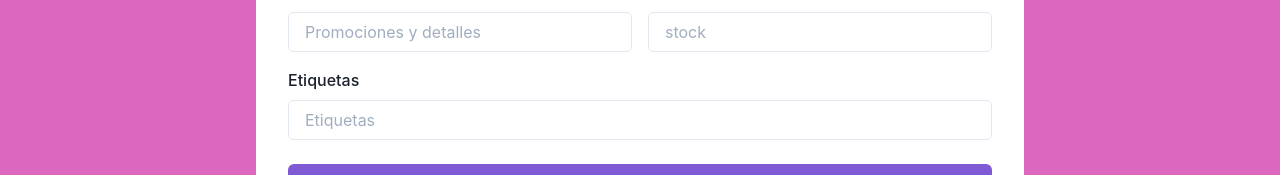
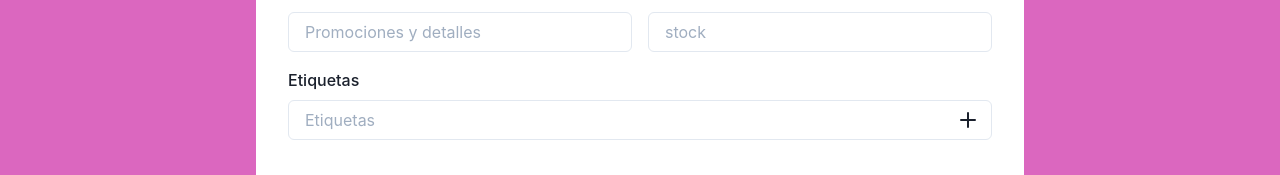
Before and after one commit to LautaroCeballos/tiendabruja, a React (Create React App) app: page /agregar in a window 1280 px wide. Shown: the part 708-883 px from the top of the page. Built offline with nearby package versions, Linux system fonts and the light colour scheme.

Commit message:
Agregar y editar etiquetas con InputTagField

```diff
--- /dev/null
+++ b/src/componentes/AddEditForm/InputTagField.js
@@ -0,0 +1,87 @@
+import {
+    Flex,
+    FormControl,
+    FormLabel,
+    Input,
+    InputGroup,
+    InputRightElement,
+    Tag,
+    TagLabel,
+    TagRightIcon,
+    IconButton
+} from "@chakra-ui/react"
+import {CloseIcon, AddIcon} from '@chakra-ui/icons'
+import { Field, FieldArray } from "formik"
+import { useState } from "react/cjs/react.development"
+import { useEffect } from "react"
+
+export default function InputTagField({data}) {
+    const [tags, setTags] = useState([])
+    const [newTag, setNewTag] = useState('')
+
+    useEffect(() => {
+        setTags(data)
+    }, [data])
+
+    const onChangeTag = (e) => {
+        const tag = e.target.value
+        setNewTag(tag)
+    }
+
+    const onSubmitTag = (push) => {
+            if(newTag.length > 0){
+                push(newTag)
+                setNewTag('')
+            }
+        }
+
+
+    return <>
+        <FieldArray name="tags">
+            {({ remove, push }) => (<>
+                <Field name="tags">
+                    {() => (
+                        <FormControl marginTop="1em">
+                            <FormLabel htmlFor="tags" display="flex" justifyContent="space-between">
+                                Etiquetas
+                            </FormLabel>
+                            <InputGroup>
+                                <Input
+                                    type="text"
+                                    name="addTag"
+                                    placeholder="Etiquetas"
+                                    id="tags"
+                                    onChange={onChangeTag}
+                                    value={newTag}
+                                />
+                                <InputRightElement width="3rem">
+                                    <IconButton
+                                        bg="transparent"
+                                        icon={<AddIcon />}
+                                        onClick={() => onSubmitTag(push)} />
+                                </InputRightElement>
+                            </InputGroup>
+                        </FormControl>
+                    )}
+                </Field>
+                <Flex marginTop="1em" flexWrap="wrap">
+                    {
+                        tags && tags.length > 0 &&
+                        tags.map((tag, index) => {
+                            return (
+                                <Tag
+                                    key={index}
+                                    variant="outline"
+                                    colorScheme="purple"
+                                    margin="0 .5em .5em"
+                                >
+                                    <TagLabel>{tag}</TagLabel>
+                                    <TagRightIcon boxSize="0.7em" as={CloseIcon} onClick={() => remove(index)} />
+                                </Tag>
+                        )})
+                    }
+                </Flex>
+            </>)}
+        </FieldArray>
+    </>
+}
--- a/src/componentes/AddEditForm/index.js
+++ b/src/componentes/AddEditForm/index.js
@@ -1,19 +1,18 @@
-// import { useState } from "react/cjs/react.development"
-import { Formik, Form, Field } from "formik"
+import { Formik, Form} from "formik"
 import { addProduct } from "services/products.js"
 import imgDefault from "images/default.jpg"
 import InputField from "./InputField"
 import validations from "./validations"
+import InputTagField from "./InputTagField"
 import {
     Button,
     Flex,
     Grid,
     GridItem,
-    Image,
-    FormControl,
-    FormLabel,
-    Input
+    Image
 } from "@chakra-ui/react"
+
+
 
 export default function AddEditForm() {
     return <>
@@ -29,12 +28,13 @@ export default function AddEditForm() {
                 promo: '',
                 proveedor: '',
                 ganancia: '',
-                tags: ''
+                tags: []
             }}
 
             validate={validations}
 
             onSubmit={(dataForm, { resetForm }) => {
+                console.log(dataForm)
                 addProduct(dataForm)
                     .then(() => {
                         resetForm();
@@ -71,21 +71,7 @@ export default function AddEditForm() {
                             </GridItem>
 
                             <GridItem colSpan={2}>
-                                <Field name="tags">
-                                    {({ field }) => (
-                                        <FormControl marginTop="1em">
-                                            <FormLabel htmlFor="tags" display="flex" justifyContent="space-between">
-                                                Etiquetas
-                                            </FormLabel>
-                                            <Input
-                                                type="text"
-                                                placeholder="Etiquetas"
-                                                id="tags"
-                                                {...field}
-                                            />
-                                        </FormControl>
-                                    )}
-                                </Field>
+                                <InputTagField data={values.tags} />
                                 <Button type="submit" colorScheme="purple" width="100%" margin="1.5em auto">Agregar producto</Button>
                             </GridItem>
                         </Grid>
```
